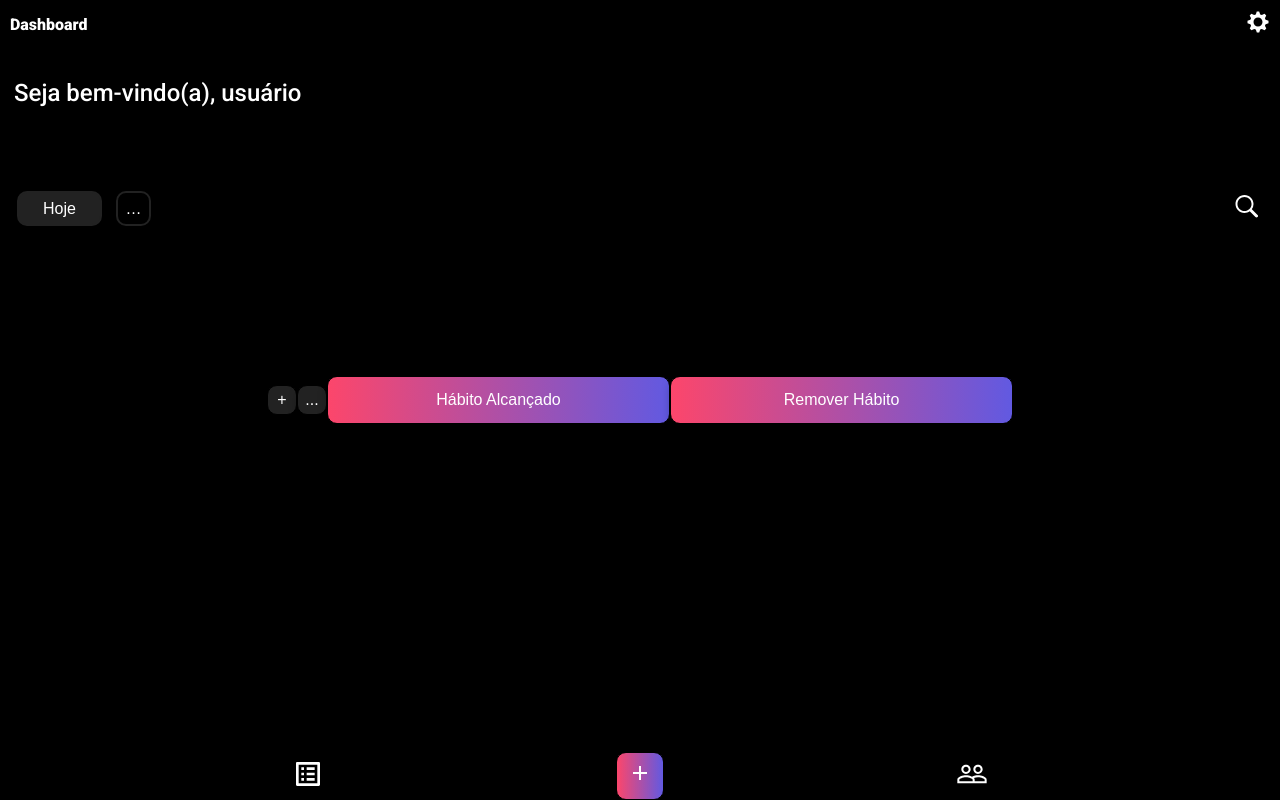
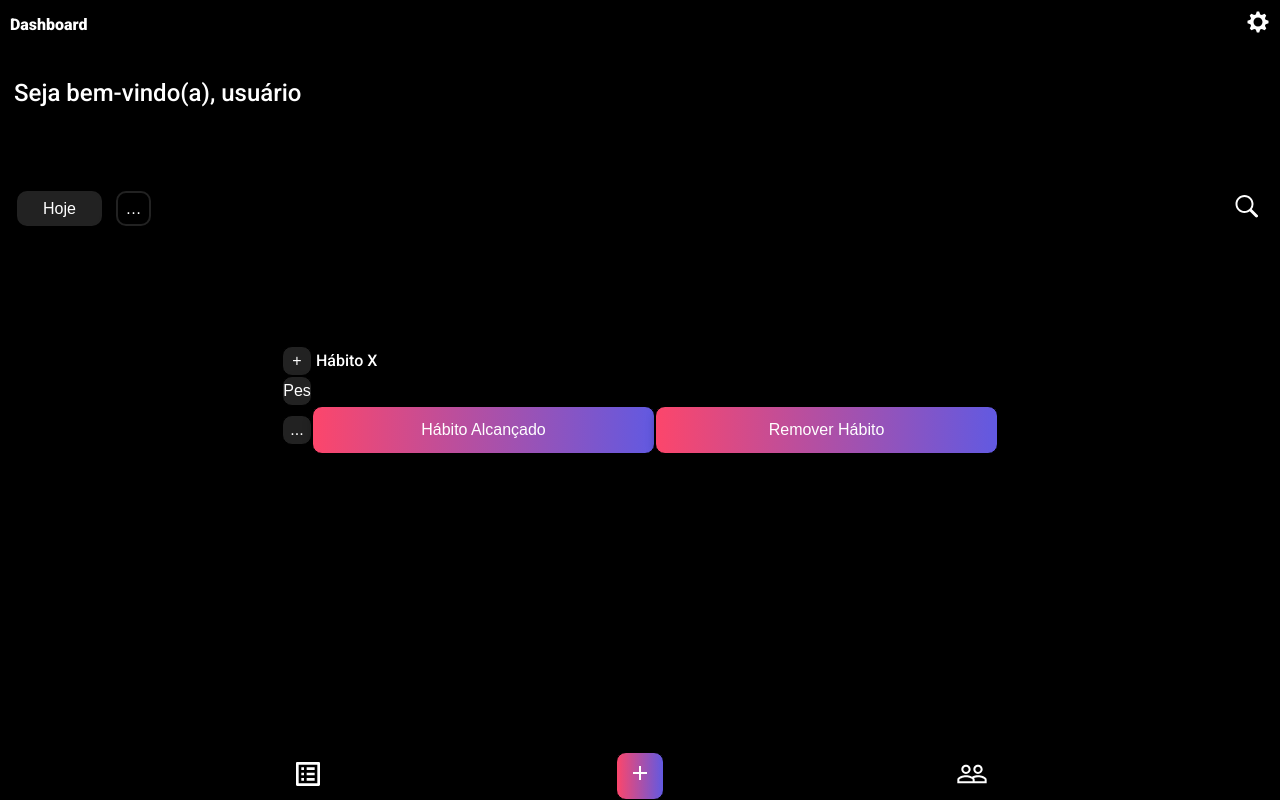
Before and after one commit to gustavohaas/gestaogegabitos-grupo1, a React (Create React App) app: page /dashboard in a window 1280 px wide. Built offline with nearby package versions, Linux system fonts and the light colour scheme; a web font is replaced by a local one.

Commit message:
fix: add dashboard buttons functionalities

```diff
--- a/src/pages/Dashboard/index.jsx
+++ b/src/pages/Dashboard/index.jsx
@@ -7,8 +7,7 @@ import { useContext } from "react";
 import MiniButton from "../../components/MiniButon";
 import { DashboardContext } from "../../providers/Dashboard";
 const Dashboard = () => {
-
-  const { removeHabit, editHabit, addHowMuch, achieveHabit } =
+  const { deleteHabit, addHowMuch, searchHabit, achieveHabit, editHabit } =
     useContext(DashboardContext);
 
   return (
@@ -32,10 +31,17 @@ const Dashboard = () => {
         </nav>
         <main>
           <div className="tasks">
-            <MiniButton onClick={addHowMuch}>+</MiniButton>
+            <div>
+              <MiniButton onClick={addHowMuch}>+</MiniButton>
+              <span> Hábito X</span>
+            </div>
+
+            <div>
+              <MiniButton onClick={searchHabit}>Pes</MiniButton>
+            </div>
             <MiniButton onClick={editHabit}>...</MiniButton>
             <Button onClick={achieveHabit}>Hábito Alcançado</Button>
-            <Button onClick={removeHabit}>Remover Hábito</Button>
+            <Button onClick={deleteHabit}>Remover Hábito</Button>
           </div>
         </main>
         <footer>
```
